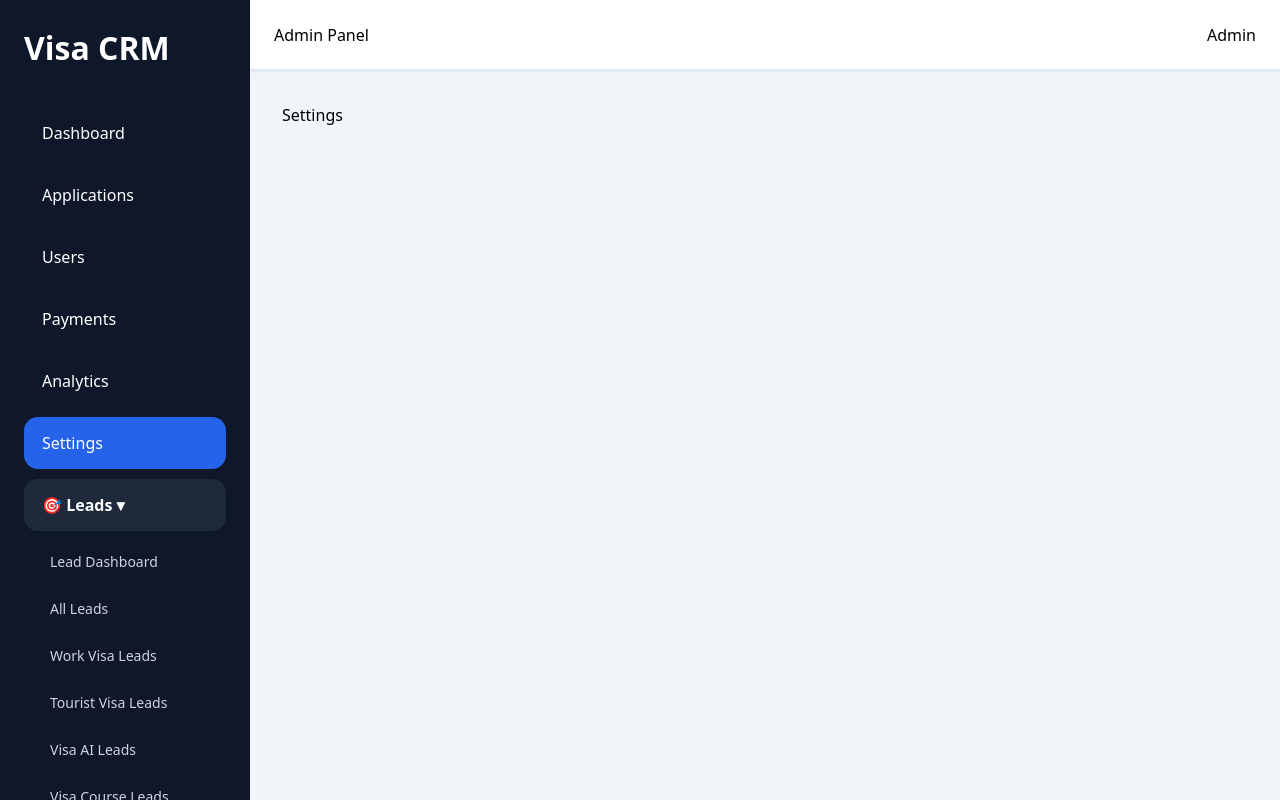
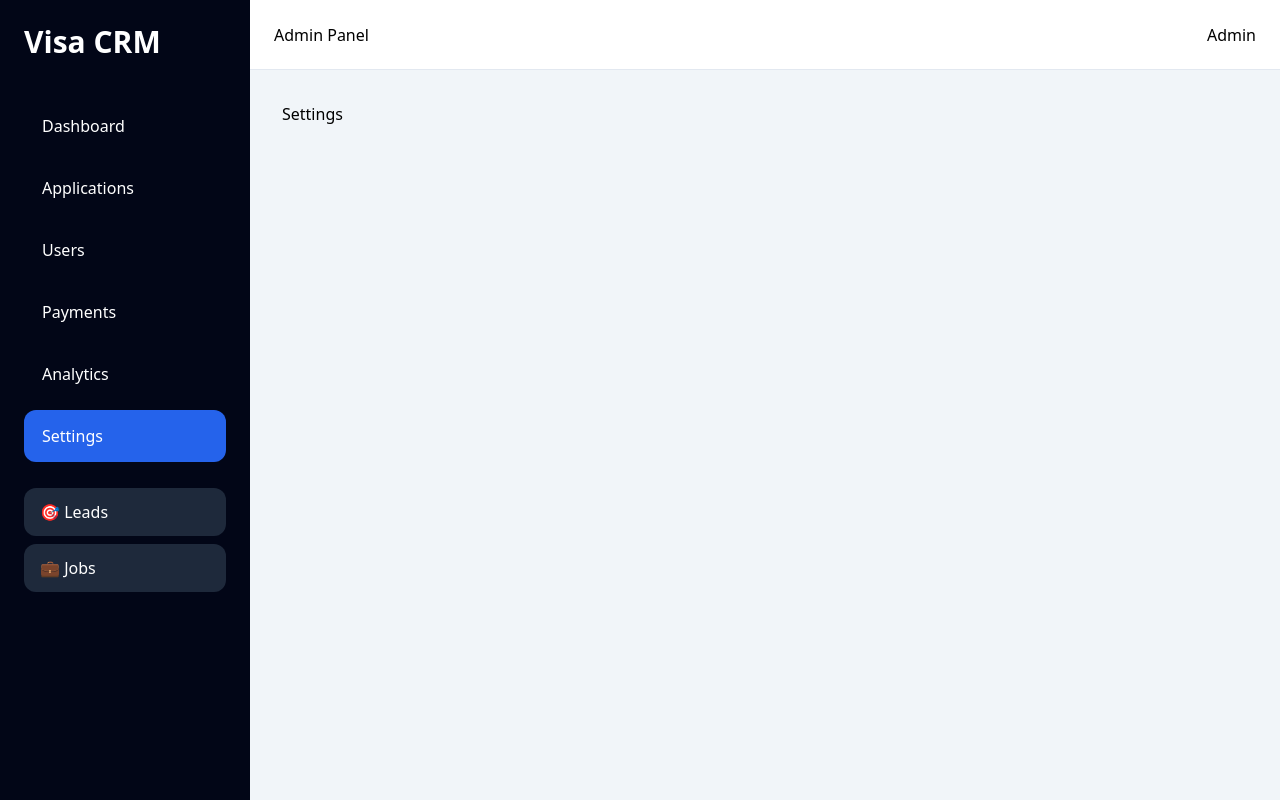
Before and after one commit to Avinash12122002/tmsvisa, a React (Vite) app in the folder client/: page /admin/settings in a window 1280 px wide. Built offline with nearby package versions, Linux system fonts and the light colour scheme; sample sign-in values are in the browser's storage.

Commit message:
change sidebar again

```diff
--- a/client/src/pages/admin/components/AdminSidebar.jsx
+++ b/client/src/pages/admin/components/AdminSidebar.jsx
@@ -1,64 +1,48 @@
 import { useState } from "react";
-import {
-  Link,
-  useLocation,
-} from "react-router-dom";
+import { Link, useLocation } from "react-router-dom";
 
 const menus = [
   {
     label: "Dashboard",
     path: "/admin/dashboard",
   },
-
   {
     label: "Applications",
     path: "/admin/applications",
   },
-
   {
     label: "Users",
     path: "/admin/users",
   },
-
   {
     label: "Payments",
     path: "/admin/payments",
   },
-
   {
     label: "Analytics",
     path: "/admin/analytics",
   },
-
   {
     label: "Settings",
     path: "/admin/settings",
   },
 ];
 
-export default function AdminSidebar() {
+export default function AdminSidebar({ sidebarOpen, setSidebarOpen }) {
   const location = useLocation();
 
-  const [showJobs, setShowJobs] =
-    useState(true);
+  const [showJobs, setShowJobs] = useState(false);
 
-  const [showLeads, setShowLeads] =
-    useState(true);
+  const [showLeads, setShowLeads] = useState(false);
 
   const menuStyle = (path) => ({
     display: "block",
     padding: "14px 18px",
-    borderRadius: 14,
+    borderRadius: 12,
     marginBottom: 10,
     textDecoration: "none",
-    color: "white",
-    fontSize: 16,
-    fontWeight: 500,
-    transition: "0.2s",
-    background:
-      location.pathname === path
-        ? "#2563EB"
-        : "transparent",
+    color: "#fff",
+    background: location.pathname === path ? "#2563EB" : "transparent",
   });
 
   const subMenuStyle = (path) => ({
@@ -66,201 +50,190 @@ export default function AdminSidebar() {
     padding: "10px 14px",
     borderRadius: 10,
     marginBottom: 6,
-    marginLeft: 12,
+    marginLeft: 15,
     textDecoration: "none",
-    color:
-      location.pathname === path
-        ? "#fff"
-        : "#CBD5E1",
-    fontSize: 14,
-    fontWeight:
-      location.pathname === path
-        ? 600
-        : 400,
-    background:
-      location.pathname === path
-        ? "#1E40AF"
-        : "transparent",
+    color: location.pathname === path ? "#fff" : "#CBD5E1",
+    background: location.pathname === path ? "#1E40AF" : "transparent",
   });
 
   return (
+    <>
+      {/* Overlay */}
+
+      {sidebarOpen && (
         <div
-      style={{
-        width: 250,
-        background: "#0F172A",
-        color: "white",
-        padding: 24,
-        height: "100vh",
-        boxSizing: "border-box",
-        position: "fixed",
-        top: 0,
-        left: 0,
-        overflowY: "auto",
-      }}
+          className="
+            fixed
+            inset-0
+            bg-black/50
+            z-40
+            md:hidden
+          "
+          onClick={() => setSidebarOpen(false)}
+        />
+      )}
+
+      {/* Sidebar */}
+
+      <aside
+        className={`
+          fixed
+          top-0
+          left-0
+          h-screen
+          w-[250px]
+          bg-slate-950
+          text-white
+          p-6
+          overflow-y-auto
+          z-50
+          transition-transform
+          duration-300
+
+          ${sidebarOpen ? "translate-x-0" : "-translate-x-full"}
+
+          md:translate-x-0
+        `}
       >
-      {/* LOGO */}
+        {/* Mobile Close */}
 
-      <h2
-        style={{
-          fontSize: 32,
-          fontWeight: 700,
-          marginBottom: 35,
-        }}
+        <button
+          onClick={() => setSidebarOpen(false)}
+          className="
+            md:hidden
+            absolute
+            top-4
+            right-4
+            text-2xl
+          "
         >
-        Visa CRM
-      </h2>
+          ×
+        </button>
 
-      {/* NORMAL MENUS */}
+        {/* Logo */}
+
+        <h2 className="text-3xl font-bold mb-10">Visa CRM</h2>
+
+        {/* Main Menus */}
 
         {menus.map((menu) => (
           <Link
             key={menu.path}
             to={menu.path}
             style={menuStyle(menu.path)}
+            onClick={() => setSidebarOpen(false)}
           >
             {menu.label}
           </Link>
         ))}
 
-      {/* LEADS */}
+        {/* Leads */}
 
-      <div
-        onClick={() =>
-          setShowLeads(!showLeads)
-        }
-        style={{
-          padding: "14px 18px",
-          borderRadius: 14,
-          marginBottom: 10,
-          cursor: "pointer",
-          fontSize: 16,
-          fontWeight: 600,
-          background: "#1E293B",
-        }}
+        <button
+          onClick={() => setShowLeads(!showLeads)}
+          className="
+            w-full
+            text-left
+            bg-slate-800
+            px-4
+            py-3
+            rounded-xl
+            mt-4
+            mb-2
+          "
         >
-        🎯 Leads {showLeads ? "▾" : "▸"}
-      </div>
+          🎯 Leads
+        </button>
 
         {showLeads && (
-        <div
-          style={{
-            marginBottom: 20,
-          }}
-        >
+          <div className="mb-4">
             <Link
               to="/admin/leads-dashboard"
-            style={subMenuStyle(
-              "/admin/leads-dashboard"
-            )}
+              style={subMenuStyle("/admin/leads-dashboard")}
             >
               Lead Dashboard
             </Link>
 
-          <Link
-            to="/admin/leads"
-            style={subMenuStyle(
-              "/admin/leads"
-            )}
-          >
+            <Link to="/admin/leads" style={subMenuStyle("/admin/leads")}>
               All Leads
             </Link>
 
             <Link
               to="/admin/leads/work-visa"
-            style={subMenuStyle(
-              "/admin/leads/work-visa"
-            )}
+              style={subMenuStyle("/admin/leads/work-visa")}
             >
               Work Visa Leads
             </Link>
 
             <Link
               to="/admin/leads/tourist-visa"
-            style={subMenuStyle(
-              "/admin/leads/tourist-visa"
-            )}
+              style={subMenuStyle("/admin/leads/tourist-visa")}
             >
               Tourist Visa Leads
             </Link>
 
             <Link
               to="/admin/leads/visa-ai"
-            style={subMenuStyle(
-              "/admin/leads/visa-ai"
-            )}
+              style={subMenuStyle("/admin/leads/visa-ai")}
             >
               Visa AI Leads
             </Link>
 
             <Link
               to="/admin/leads/visa-courses"
-            style={subMenuStyle(
-              "/admin/leads/visa-courses"
-            )}
+              style={subMenuStyle("/admin/leads/visa-courses")}
             >
               Visa Course Leads
             </Link>
           </div>
         )}
 
-      {/* JOBS */}
+        {/* Jobs */}
 
-      <div
-        onClick={() =>
-          setShowJobs(!showJobs)
-        }
-        style={{
-          padding: "14px 18px",
-          borderRadius: 14,
-          marginBottom: 10,
-          cursor: "pointer",
-          fontSize: 16,
-          fontWeight: 600,
-          background: "#1E293B",
-        }}
+        <button
+          onClick={() => setShowJobs(!showJobs)}
+          className="
+            w-full
+            text-left
+            bg-slate-800
+            px-4
+            py-3
+            rounded-xl
+            mb-2
+          "
         >
-        💼 Jobs {showJobs ? "▾" : "▸"}
-      </div>
+          💼 Jobs
+        </button>
 
         {showJobs && (
           <div>
             <Link
               to="/admin/job-dashboard"
-            style={subMenuStyle(
-              "/admin/job-dashboard"
-            )}
+              style={subMenuStyle("/admin/job-dashboard")}
             >
               Job Dashboard
             </Link>
 
-          <Link
-            to="/admin/jobs"
-            style={subMenuStyle(
-              "/admin/jobs"
-            )}
-          >
+            <Link to="/admin/jobs" style={subMenuStyle("/admin/jobs")}>
               Manage Jobs
             </Link>
 
             <Link
               to="/admin/jobs/create"
-            style={subMenuStyle(
-              "/admin/jobs/create"
-            )}
+              style={subMenuStyle("/admin/jobs/create")}
             >
               Create Job
             </Link>
 
             <Link
               to="/admin/job-applications"
-            style={subMenuStyle(
-              "/admin/job-applications"
-            )}
+              style={subMenuStyle("/admin/job-applications")}
             >
               Job Applications
             </Link>
           </div>
         )}
-    </div>
+      </aside>
+    </>
   );
 }
--- a/client/src/pages/admin/layouts/AdminLayout.jsx
+++ b/client/src/pages/admin/layouts/AdminLayout.jsx
@@ -1,63 +1,56 @@
+import { useState } from "react";
 import AdminSidebar from "../components/AdminSidebar";
 import Topbar from "../components/Topbar";
 
-export default function AdminLayout({
-  children,
-}) {
+export default function AdminLayout({ children }) {
+  const [sidebarOpen, setSidebarOpen] = useState(false);
+
   return (
-    <div
-      className="
-        min-h-screen
-        bg-slate-100
-      "
-    >
-      {/* Sidebar */}
+    <div className="min-h-screen bg-slate-100">
+      {/* Mobile Hamburger */}
+      <button
+        onClick={() => setSidebarOpen(true)}
+        className="
+          md:hidden
+          fixed
+          top-4
+          left-4
+          z-[60]
+          bg-blue-600
+          text-white
+          w-12
+          h-12
+          rounded-lg
+          shadow-lg
+          flex
+          items-center
+          justify-center
+          text-xl
+        "
+      >
+        ☰
+      </button>
 
-      <AdminSidebar />
-
-      {/* Main Content */}
+      <AdminSidebar sidebarOpen={sidebarOpen} setSidebarOpen={setSidebarOpen} />
 
       <div
         className="
-          ml-[250px]
+          md:ml-[250px]
           min-h-screen
           flex
           flex-col
         "
       >
-        {/* Topbar */}
-
-        <div
-          className="
-            sticky
-            top-0
-            z-30
-            bg-white
-            border-b
-            border-slate-200
-            shadow-sm
-          "
-        >
-          <Topbar />
-        </div>
-
-        {/* Page Content */}
+        <Topbar />
 
         <main
           className="
             flex-1
-            p-6
-            lg:p-8
+            p-4
+            md:p-8
           "
         >
-          <div
-            className="
-              max-w-[1600px]
-              mx-auto
-            "
-          >
-            {children}
-          </div>
+          {children}
         </main>
       </div>
     </div>
```
Lines whose indentation alone changed are shown as unchanged.
